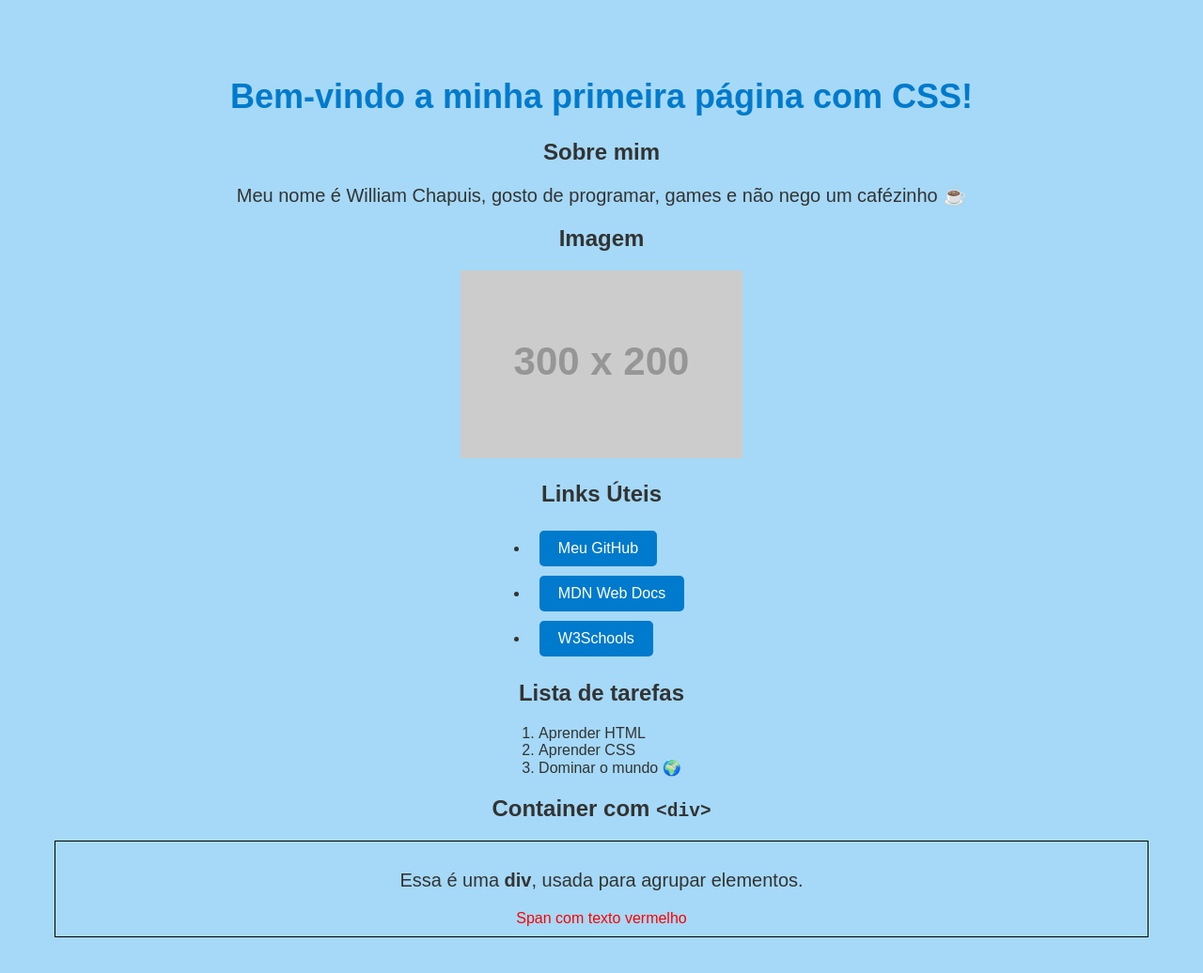
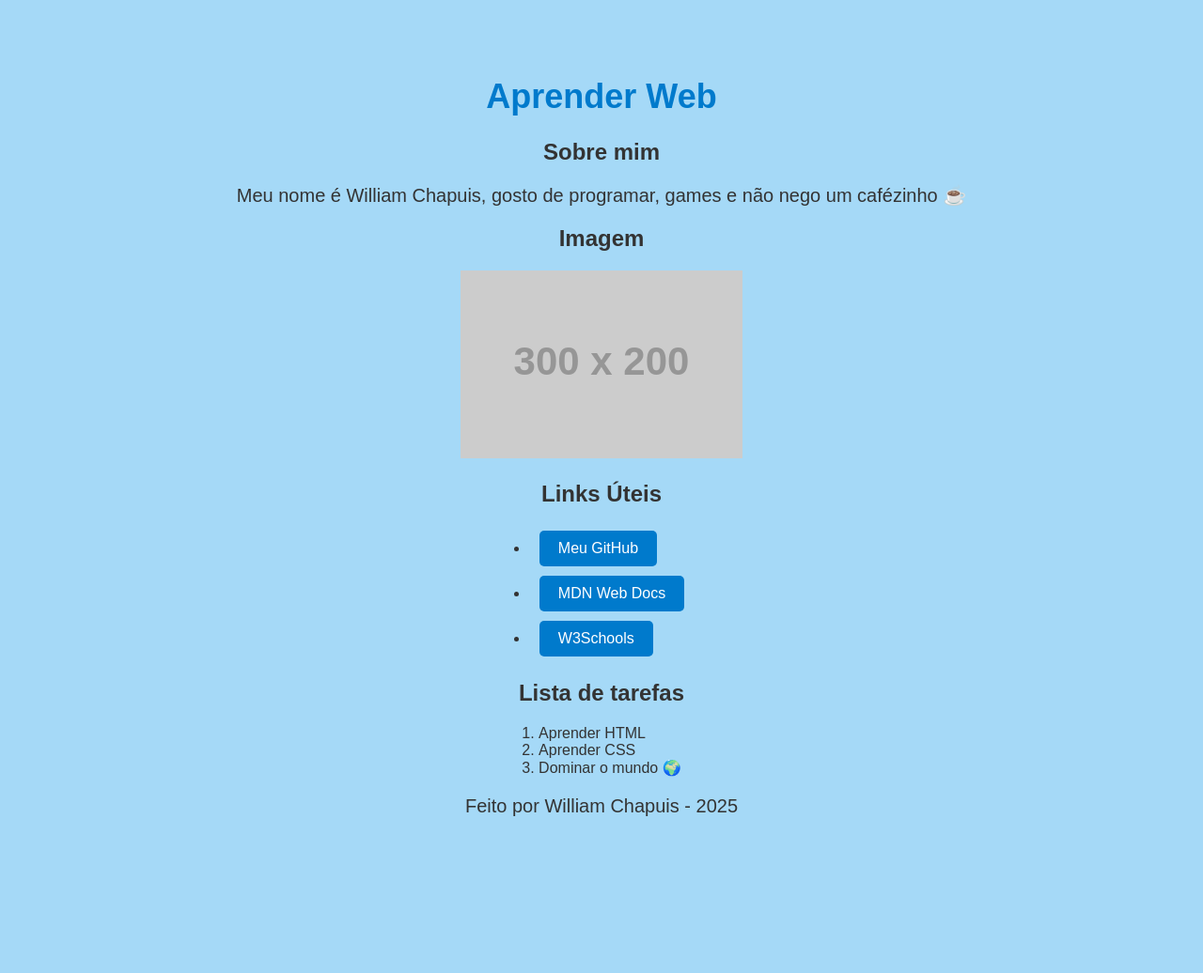
Before and after one commit to willchapuis/aprender-web-inicio, a plain HTML site: page etapa-1/index.html in a window 1280 px wide. Shown: the whole page at 94% size. After the commit the page ends 948 px from the top, so only its background shows below. Drawn offline with Linux system fonts and the light colour scheme; placeholder pictures from the web are drawn by us.

Commit message:
feat: códificando layout basico e organização da pagina

```diff
--- a/etapa-1/index.html
+++ b/etapa-1/index.html
@@ -6,33 +6,42 @@
         <link rel="stylesheet" href="style.css">
     </head>
     <body>
-        <h1>Bem-vindo a minha primeira página com CSS!</h1>
+        <header>
+            <h1>Aprender Web</h1>
+        </header>
 
+        <main class="container">
+            <section class="sobre">
                 <h2>Sobre mim</h2>
                 <p>Meu nome é William Chapuis, gosto de programar, games e não nego um cafézinho ☕</p>
+            </section>
 
+            <section class="imagem">
                 <h2>Imagem</h2>
                 <img src="https://placehold.co/300x200" alt="Imagem exemplo" width="300">
+            </section>
 
+            <section class="links">
                 <h2>Links Úteis</h2>
                 <ul>
                     <li><a href="https://github.com/willchapuis" target="_blank" rel="noopener noreferrer">Meu GitHub</a></li>
                     <li><a href="https://developer.mozilla.org/pt-BR/" target="_blank" rel="noopener noreferrer">MDN Web Docs</a></li>
                     <li><a href="https://www.w3schools.com/" target="_blank" rel="noopener noreferrer">W3Schools</a></li>
                 </ul>
+            </section>
 
+            <section class="tarefas">
                 <h2>Lista de tarefas</h2>
                 <ol>
                     <li>Aprender HTML</li>
                     <li>Aprender CSS</li>
                     <li>Dominar o mundo 🌍</li>
                 </ol>
+            </section>
+        </main>
 
-        <h2>Container com <code>&lt;div&gt;</code></h2>
-
-        <div style="border: 1px solid black; padding: 10px;">
-            <p>Essa é uma <strong>div</strong>, usada para agrupar elementos.</p>
-            <span style="color: red;">Span com texto vermelho</span>
-        </div>
+        <footer>
+            <p>Feito por William Chapuis - 2025</p>
+        </footer>
     </body>
 </html>
```
Lines whose indentation alone changed are shown as unchanged.
